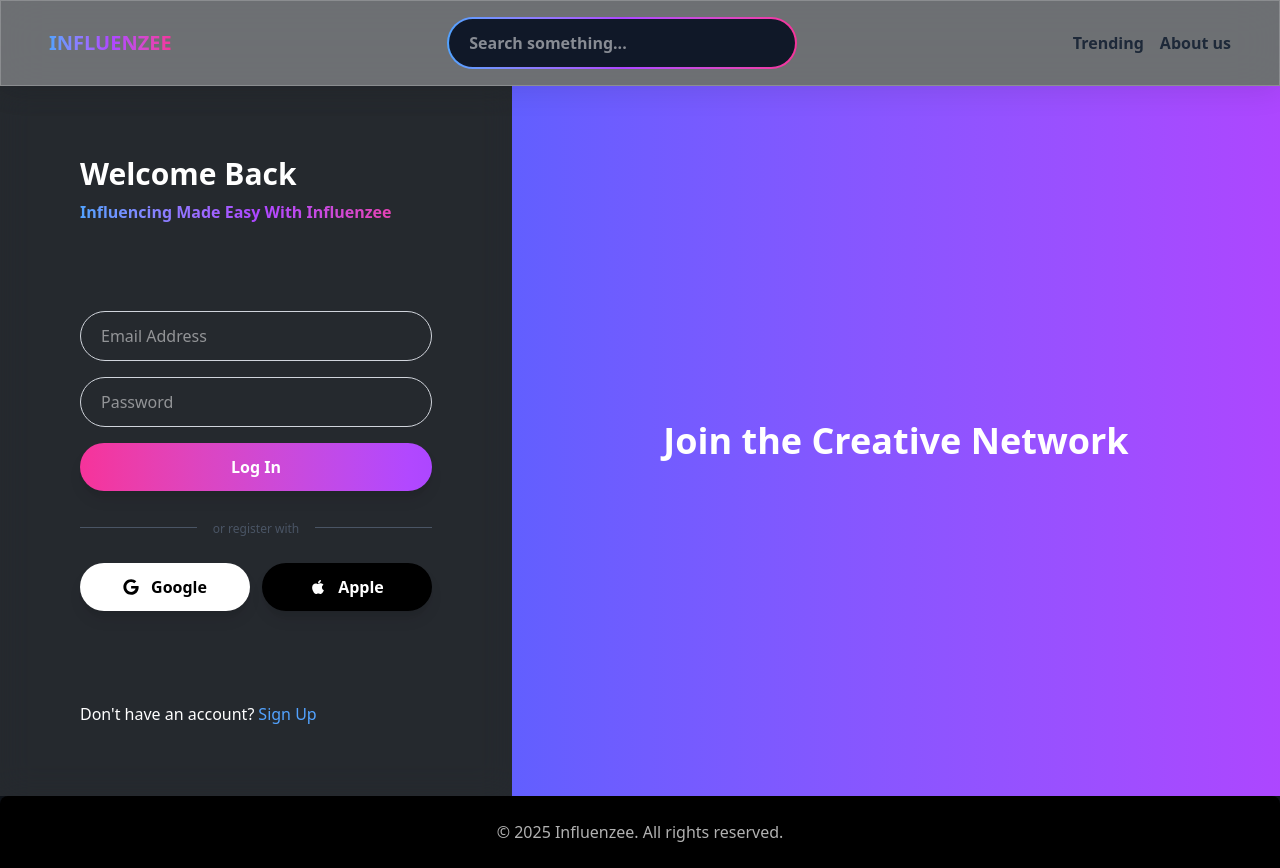
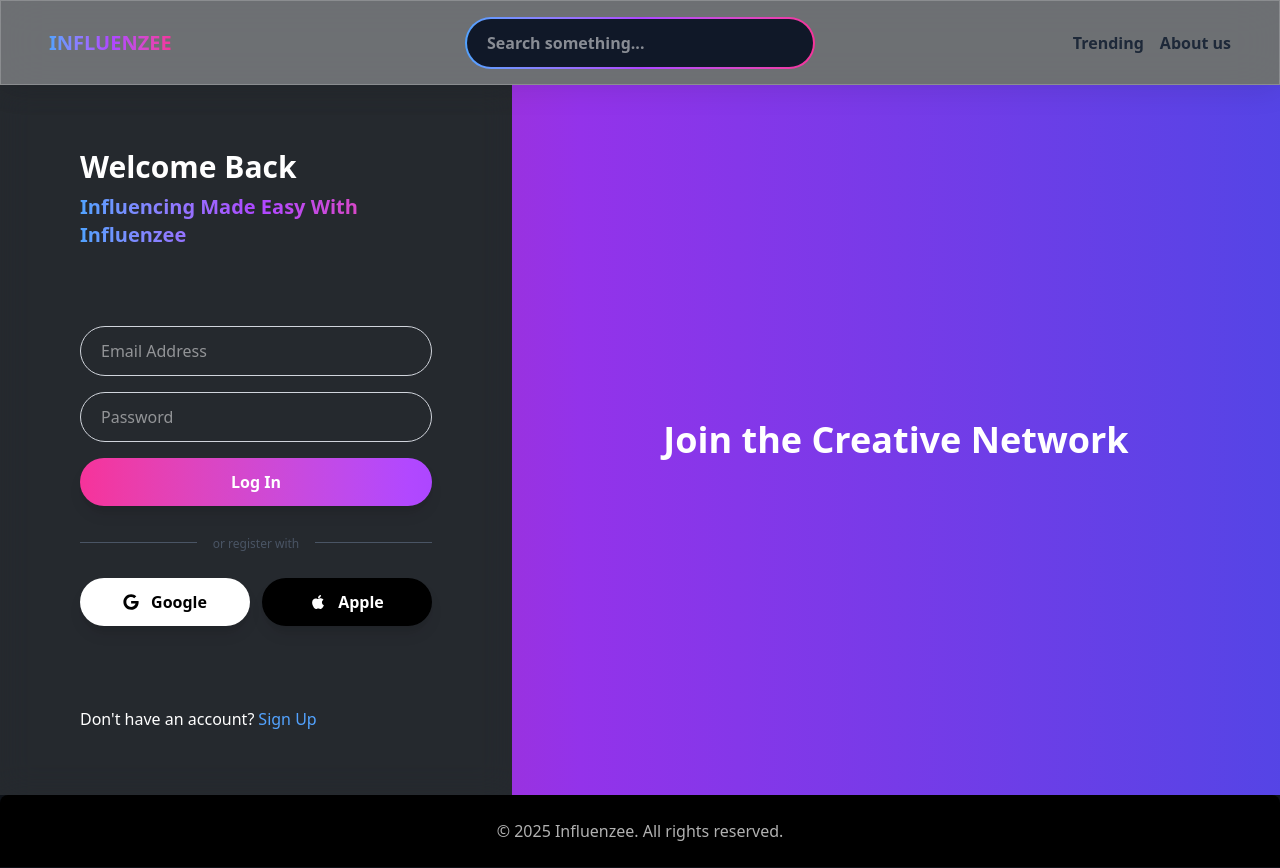
Before and after one commit to rogue-BYTE/influenzee, a React (Vite) app: page /login in a window 1280 px wide. Built offline with nearby package versions, Linux system fonts and the light colour scheme.

Commit message:
fix: Minor

```diff
--- a/src/App.css
+++ b/src/App.css
@@ -1,6 +1,6 @@
 @import "tailwindcss";
 
-@keyframes gradient {
+@keyframes gradientAnimation {
   0% {
     background-position: 0% 50%;
   }
@@ -13,17 +13,7 @@
 }
 
 .animate-gradient {
+  background: linear-gradient(270deg, #4f46e5, #9333ea, #db2777);
   background-size: 200% 200%;
-  animation: gradient 3s ease infinite;
+  animation: gradientAnimation 10s ease infinite;
 }
-
-@keyframes gradientMove {
-  0% { background-position: 0% 50%; }
-  50% { background-position: 100% 50%; }
-  100% { background-position: 0% 50%; }
-}
-
-.animate-gradient {
-  background-size: 200% 200%;
-  animation: gradientMove 1s ease infinite;
-}
--- a/src/components/header.jsx
+++ b/src/components/header.jsx
@@ -1,10 +1,10 @@
-import { NavLink } from "react-router";
-import { useLocation } from "react-router-dom";
+import { NavLink, useLocation } from "react-router-dom";
 
 export default function Header() {
   const location = useLocation();
+
   return (
-    <header className="sticky top-0 z-50 w-full backdrop-blur-xl bg-white/40 dark:bg-gray-900/40 border border-white/20 dark:border-gray-700/30 shadow-[0_4px_30px_rgba(0,0,0,0.1)] dark:shadow-[0_4px_30px_rgba(0,0,0,0.3)]">
+    <header className="h-[85px] sticky top-0 z-50 w-full backdrop-blur-xl bg-white/40 dark:bg-gray-900/40 border border-white/20 dark:border-gray-700/30 shadow-[0_4px_30px_rgba(0,0,0,0.1)] dark:shadow-[0_4px_30px_rgba(0,0,0,0.3)] flex items-center">
       <div className="w-full flex items-center justify-between py-4 px-12 relative z-10">
         {/* Logo or Brand Name */}
         <NavLink to="/">
@@ -12,13 +12,19 @@ export default function Header() {
             INFLUENZEE
           </div>
         </NavLink>
+
+        {/* Search Bar - Centered */}
+        <div className="absolute left-1/2 transform -translate-x-1/2">
           <div className="p-[2px] w-[350px] bg-gradient-to-r from-blue-400 via-purple-500 to-pink-500 rounded-full">
             <input
               type="text"
               placeholder="Search something..."
+              aria-label="Search"
               className="w-full px-5 py-3 font-semibold bg-gray-900 text-white rounded-full border-none focus:outline-none focus:ring-0"
             />
           </div>
+        </div>
+
         {/* Navigation Links */}
         <nav className="flex items-center font-semibold space-x-4">
           <NavLink to="/content" className="text-gray-800 dark:text-gray-200 hover:text-gray-900 dark:hover:text-white transition-colors">
--- a/src/pages/authPage.jsx
+++ b/src/pages/authPage.jsx
@@ -11,7 +11,7 @@ export default function AuthPage() {
           <h2 className="text-3xl font-bold mb-2">
             {isSignUp ? "Create an Account" : "Welcome Back"}
           </h2>
-          <h5 className="font-semibold text-md capitalize bg-gradient-to-r from-blue-400 via-purple-500 to-pink-500 bg-clip-text text-transparent">Influencing made easy with Influenzee</h5>
+          <h5 className="text-xl font-semibold text-md capitalize bg-gradient-to-r from-blue-400 via-purple-500 to-pink-500 bg-clip-text text-transparent">Influencing made easy with Influenzee</h5>
         </div>
         <div>
         <form className="space-y-4">
@@ -65,8 +65,11 @@ export default function AuthPage() {
           </button>
         </p>
       </div>
-      <div className="w-[60%] h-[calc(100vh_-_90px)] bg-gradient-to-r from-indigo-500 to-purple-500 flex items-center justify-center">
-        <h1 className="text-4xl font-bold text-white text-center">Join the Creative Network</h1>
+      {/* Right Side - Animated Gradient Background */}
+      <div className="w-[60%] h-[calc(100vh_-_90px)] animate-gradient flex items-center justify-center">
+        <h1 className="text-4xl font-bold text-white text-center">
+          Join the Creative Network
+        </h1>
       </div>
     </div>
   );
```
Lines whose indentation alone changed are shown as unchanged.
